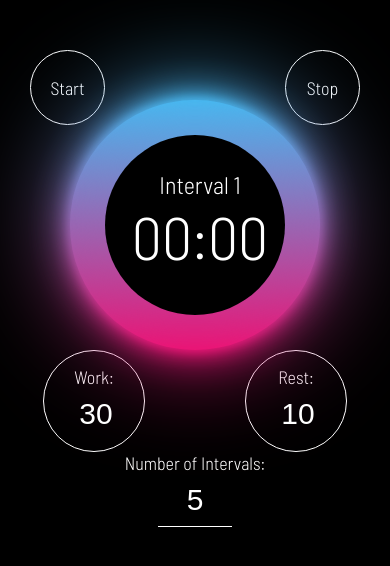
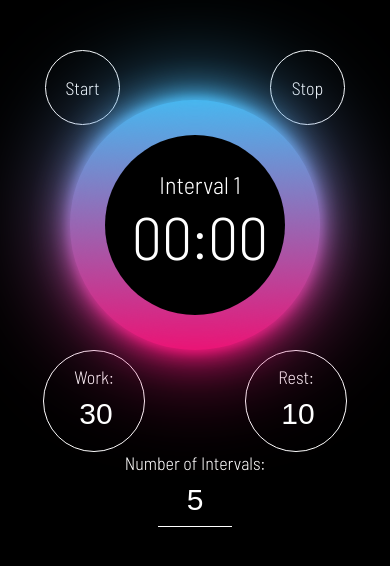
Before and after one commit to EmilyJarecki/intervaltimer, a plain HTML site: page index.html in a window 390 px wide. Drawn offline with Linux system fonts and the light colour scheme.

Commit message:
prevents screen movement

```diff
--- a/style.css
+++ b/style.css
@@ -1,16 +1,19 @@
-html,
-body {
+html {
   width: auto !important;
   overflow-x: hidden !important;
+  position:relative;
 }
-
 body {
   margin: 0;
   padding: 0;
   background-color: rgb(0, 0, 0);
   color: white;
   font-family: "Barlow Semi Condensed", sans-serif;
+  width: auto !important;
+  overflow-x: hidden !important;
+  position:relative;
 }
+
 .circle-container {
   display: flex;
   justify-content: center;
@@ -189,6 +192,11 @@ input::placeholder {
 }
 
 @media only screen and (max-width: 500px) {
+  html,
+  body {
+    width: auto !important;
+    overflow-x: hidden !important;
+  }
   .circle {
     width: 250px;
     height: 250px;
@@ -199,7 +207,7 @@ input::placeholder {
   }
   #start,
   #stop {
-    margin: 0 90px 0 90px;
+    margin: 0 75px 0 75px;
     width: 75px;
     height: 75px;
   }
```
